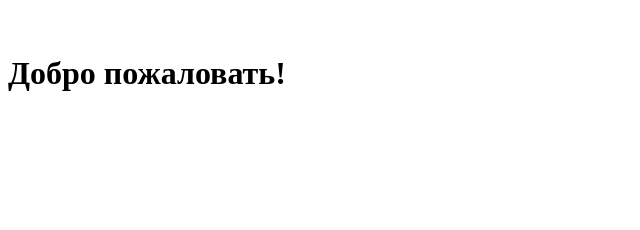
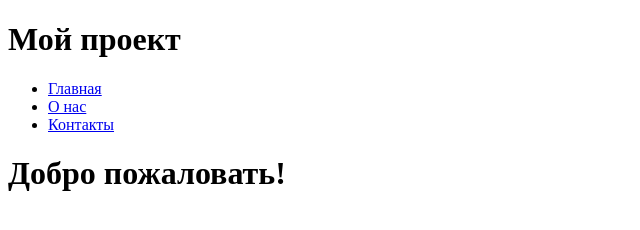
Before and after one commit to nikolaenkoL/my-first-git-project, a plain HTML site: page index.html in a window 1280 px wide. Shown: the whole page, without its empty margins (0-640 px from the left). Drawn offline with Linux system fonts and the light colour scheme.

Commit message:
Добавлена шапка сайта

```diff
--- a/index.html
+++ b/index.html
@@ -1,14 +1,5 @@
 
 <!DOCTYPE html>
-<html>
-<head>
-  <meta name="viewport" content="width=device-width,initial-scale=1.0">
-
-  <title>MkDown.html</title>
-
-</head>
-<body>
-  <p><!DOCTYPE html><br />
    <html lang="ru">
    <head>
        <meta charset="UTF-8">
@@ -16,8 +7,16 @@
        <title>Мой проект</title>
    </head>
    <body>
+       <header>
+           <h1>Мой проект</h1>
+           <nav>
+               <ul>
+                   <li><a href="#">Главная</a></li>
+                   <li><a href="#">О нас</a></li>
+                   <li><a href="#">Контакты</a></li>
+               </ul>
+           </nav>
+       </header>
        <h1>Добро пожаловать!</h1>
    </body>
-   </html></p>
-</body>
-</html>
+   </html>
```
